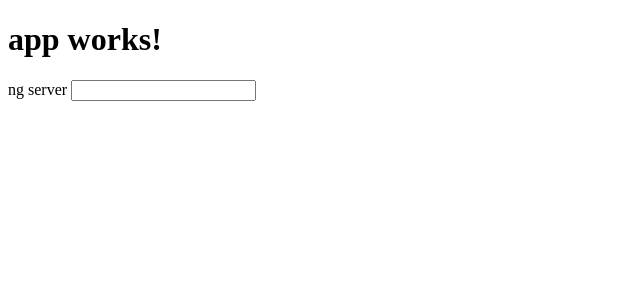
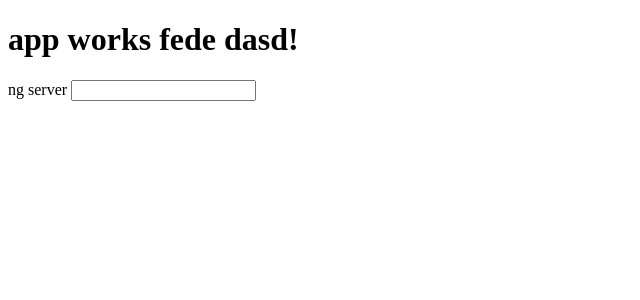
Before and after one commit to FProspitti/Emotions, an Angular app: page / in a window 1280 px wide. Shown: the top 300 px of the page, without its empty margins (0-640 px from the left). Built offline with nearby package versions, Linux system fonts and the light colour scheme; what primeng would draw is missing.

Commit message:
Subo cambios

```diff
--- a/package.json
+++ b/package.json
@@ -20,9 +20,10 @@
     "@angular/platform-browser": "^2.3.1",
     "@angular/platform-browser-dynamic": "^2.3.1",
     "@angular/router": "^3.3.1",
+    "@ngtools/webpack": "^1.2.4",
     "core-js": "^2.4.1",
+    "font-awesome": "^4.7.0",
     "primeng": "^4.0.1",
-    "font-awesome": "^4.7.0",
     "rxjs": "^5.0.1",
     "ts-helpers": "^1.1.1",
     "zone.js": "^0.7.2"
--- a/src/app/app.component.ts
+++ b/src/app/app.component.ts
@@ -6,5 +6,5 @@ import { Component } from '@angular/core';
   styleUrls: ['./app.component.css']
 })
 export class AppComponent {
-  title = 'app works!';
+  title = 'app works fede dasd!';
 }
```
